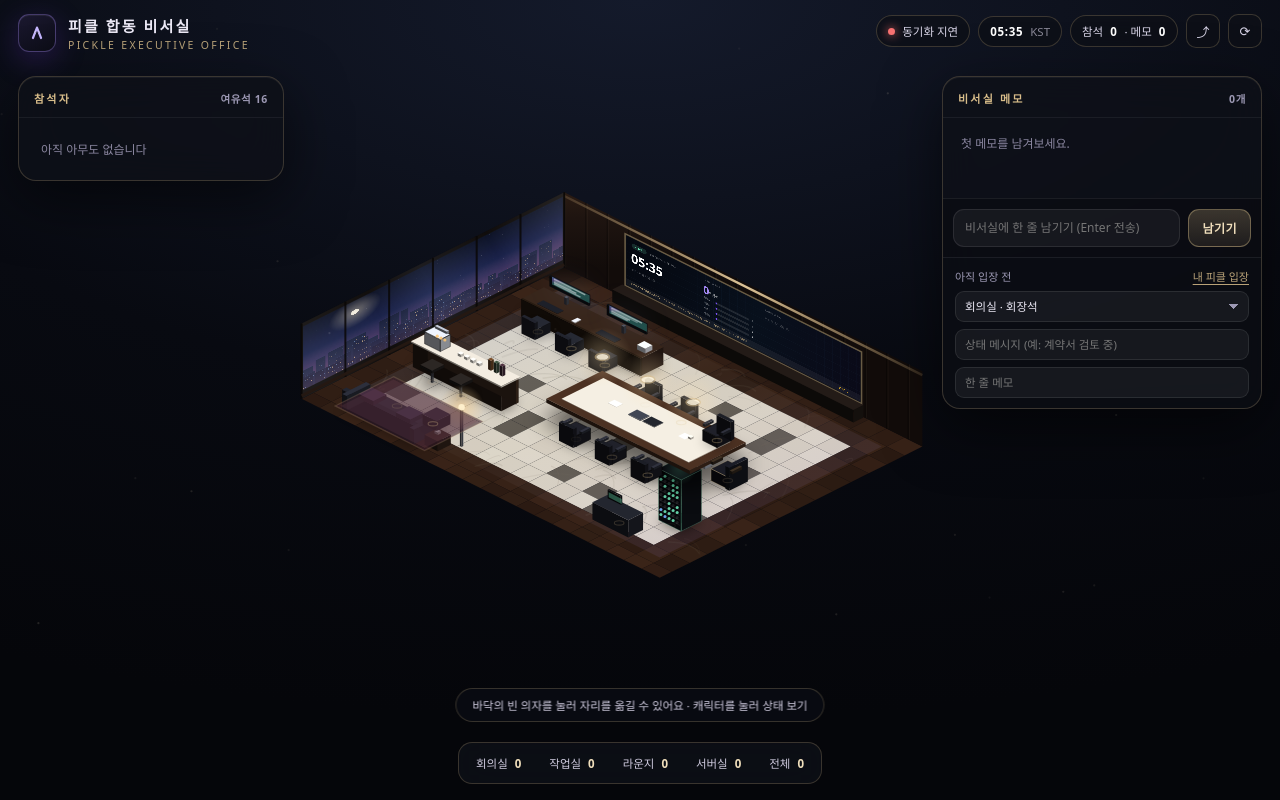
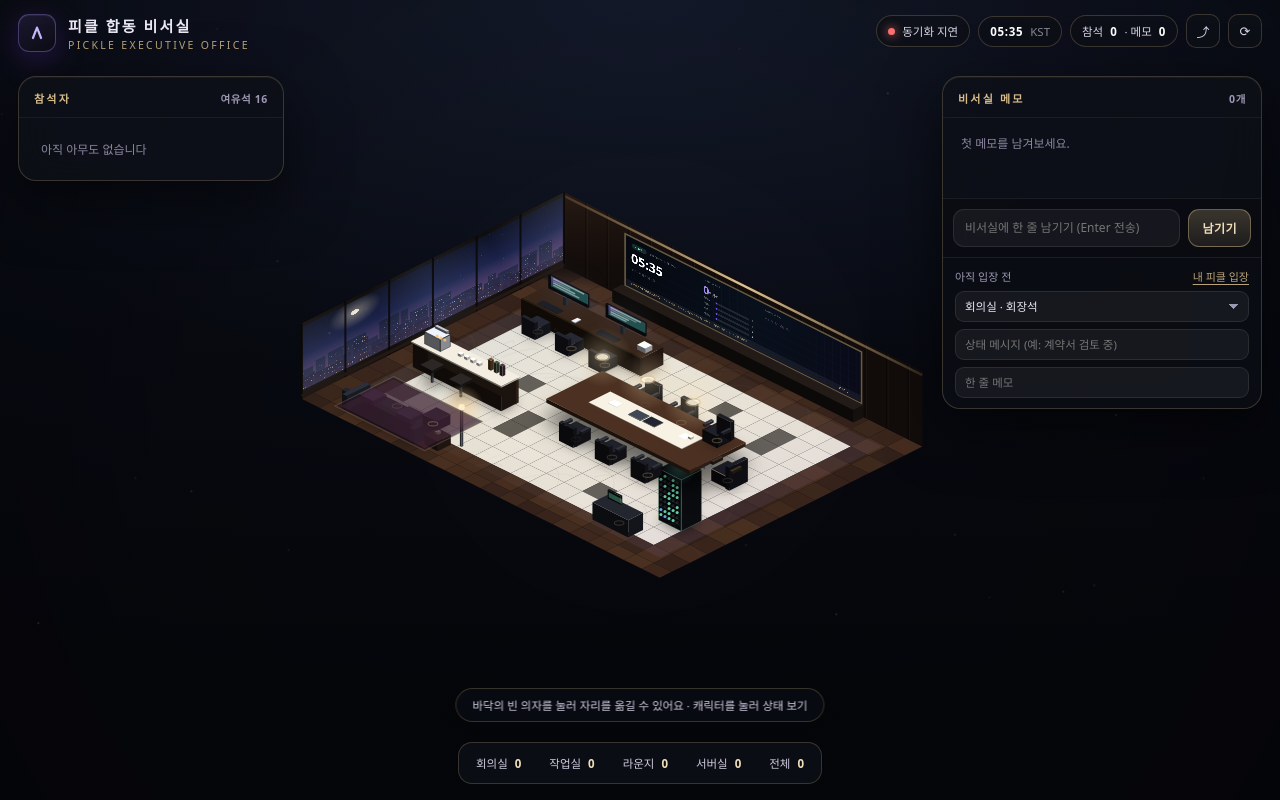
Before and after one commit to k61667-wq/pickle-executive-office, a plain HTML site: page index.html in a window 1280 px wide. Drawn offline with Linux system fonts and the light colour scheme; animation ran at ten frames a second.

Commit message:
style: 대리석 바닥·테이블·모니터·러그·비네트 다듬기

```diff
--- a/index.html
+++ b/index.html
@@ -424,11 +424,11 @@ function buildBG() {
       const edgeX = gx < 0.85 || gy < 0.85 || gx + w > W - 0.85 || gy + d > D - 0.85;
       const k = Math.floor(gx * 3) * 7 + Math.floor(gy * 3) * 13;
       let col;
-      if (edgeX) col = mix('#3a2418', '#2a1a12', rnd(k));
+      if (edgeX) col = mix('#4a3020', '#33211a', rnd(k));
       else {
-        const t = 0.5 + rnd(k) * 0.5;
-        col = mix('#e6e0d4', '#cfc7b8', t * 0.85);
-        if (rnd(k + 5) > 0.86) col = mix(col, '#b9ae9b', 0.5);
+        const t = 0.55 + rnd(k) * 0.45;
+        col = mix('#efeade', '#ded7c8', t * 0.55);
+        if (rnd(k + 5) > 0.9) col = mix(col, '#cfc5b2', 0.45);
       }
       const A = project(gx, gy), B = project(gx + w, gy), Cc = project(gx + w, gy + d), Dd = project(gx, gy + d);
       poly([A, B, Cc, Dd], col);
@@ -440,8 +440,8 @@ function buildBG() {
     const x0 = 1 + rnd(i * 2.3) * (W - 2), y0 = 1 + rnd(i * 5.1) * (D - 2);
     const x1 = x0 + (rnd(i * 9.7) - 0.5) * 2.4, y1 = y0 + (rnd(i * 4.3) - 0.5) * 2.4;
     const p0 = project(x0, y0), p1 = project(x1, y1);
-    bgc.strokeStyle = `rgba(120,110,95,${0.05 + rnd(i) * 0.09})`;
-    bgc.lineWidth = 0.7 + rnd(i * 3) * 1.2;
+    bgc.strokeStyle = `rgba(130,120,102,${0.035 + rnd(i) * 0.055})`;
+    bgc.lineWidth = 0.6 + rnd(i * 3) * 0.9;
     bgc.beginPath(); bgc.moveTo(p0[0], p0[1]);
     bgc.quadraticCurveTo((p0[0] + p1[0]) / 2 + 8, (p0[1] + p1[1]) / 2 - 6, p1[0], p1[1]);
     bgc.stroke();
@@ -538,9 +538,9 @@ function buildItems() {
   /* --- 라운지 러그 --- */
   add(100, () => {
     const A = project(1.0, 8.15), B = project(4.75, 8.15), Cc = project(4.75, 10.6), D = project(1.0, 10.6);
-    poly([A, B, Cc, D], 'rgba(60,32,44,.55)', 'rgba(216,189,138,.18)', 1.2);
+    poly([A, B, Cc, D], 'rgba(38,22,34,.62)', 'rgba(216,189,138,.20)', 1.2);
     const A2 = project(1.12, 8.27), B2 = project(4.63, 8.27), C2 = project(4.63, 10.48), D2 = project(1.12, 10.48);
-    poly([A2, B2, C2, D2], 'rgba(120,70,90,.20)');
+    poly([A2, B2, C2, D2], 'rgba(96,52,76,.28)');
   });
 
   /* --- 회의 테이블 --- */
@@ -556,9 +556,8 @@ function buildItems() {
     isoBox(TX + 1.1, TY + 0.95, TW - 2.2, TD - 1.9, 0.66, 0, '#5d6068');
     // 상판(월넛)
     isoBox(TX, TY, TW, TD, 0.16, 0.66, '#3d271b', {topK: 1.25});
-    // 대리석 인레이
-    const i0 = 0.34, i1 = 0.3;
-    isoBox(TX + i0, TY + i1, TW - i0 * 2, TD - i1 * 2, 0.02, 0.822, '#e9e4d8', {topK: 1.05});
+    // 대리석 인레이 (얇은 중앙 스트립)
+    isoBox(TX + 1.05, TY + 0.72, TW - 2.1, TD - 1.44, 0.02, 0.822, '#ece6da', {topK: 1.05});
     // 테이블 위 오브제: 노트북, 커피, 서류
     isoBox(TX + 2.4, TY + 0.95, 0.52, 0.38, 0.03, 0.84, '#2c2f38', {topK: 1.5});
     isoBox(TX + 3.0, TY + 0.95, 0.5, 0.38, 0.02, 0.86, '#1d2026', {topK: 1.2});
@@ -602,16 +601,16 @@ function buildItems() {
     isoBox(dx, dy + dd - .06, dw, .06, .74, 0, '#22170f');
     // 모니터 2대 + 스탠드
     const mon = (mx, mw) => {
-      isoBox(mx + mw / 2 - .05, dy + .18, .1, .1, .3, .74, '#3a3d45', {topK: 1.4});
-      isoBox(mx, dy + .06, mw, .06, .44, 1.02, '#0b0c10', {topK: 1.2});
+      isoBox(mx + mw / 2 - .06, dy + .2, .12, .12, .34, .74, '#3a3d45', {topK: 1.4});
+      isoBox(mx, dy + .1, mw, .07, .56, .96, '#0b0c10', {topK: 1.2});
       // 화면 발광
-      const p0 = project(mx + .04, dy + .05, 1.4), p1 = project(mx + mw - .04, dy + .05, 1.4);
-      const p2 = project(mx + mw - .04, dy + .05, 1.08), p3 = project(mx + .04, dy + .05, 1.08);
+      const p0 = project(mx + .05, dy + .1, 1.46), p1 = project(mx + mw - .05, dy + .1, 1.46);
+      const p2 = project(mx + mw - .05, dy + .1, 1.04), p3 = project(mx + .05, dy + .1, 1.04);
       const g = ctx.createLinearGradient(p0[0], p0[1], p3[0], p3[1]);
       g.addColorStop(0, 'rgba(120,180,255,.55)'); g.addColorStop(.5, 'rgba(167,139,250,.42)'); g.addColorStop(1, 'rgba(90,240,220,.3)');
       poly([p0, p1, p2, p3], g);
       for (let i = 0; i < 4; i++) {
-        const q0 = project(mx + .12, dy + .05, 1.34 - i * .065), q1 = project(mx + mw * (.45 + rnd(i + mx) * .45), dy + .05, 1.34 - i * .065);
+        const q0 = project(mx + .14, dy + .1, 1.4 - i * .09), q1 = project(mx + mw * (.45 + rnd(i + mx) * .45), dy + .1, 1.4 - i * .09);
         ctx.strokeStyle = `rgba(255,255,255,${.25 + rnd(i) * .3})`; ctx.lineWidth = 1.4;
         ctx.beginPath(); ctx.moveTo(q0[0], q0[1]); ctx.lineTo(q1[0], q1[1]); ctx.stroke();
       }
@@ -1049,8 +1048,7 @@ function frame(now) {
   });
 
   // 부유 먼지
-  ctx.globalCompositeOperation = 'lighter';
-  for (let i = 0; i < 26; i++) {
+  ctx.globalCompositeOperation = 'lighter';  for (let i = 0; i < 26; i++) {
     const x = (rnd(i) * VW + t * (4 + rnd(i + 9) * 10)) % VW;
     const y = (rnd(i + 3) * VH * 0.8 + Math.sin(t * 0.5 + i) * 20) % (VH * 0.9);
     const a = 0.04 + rnd(i + 7) * 0.09;
@@ -1058,6 +1056,11 @@ function frame(now) {
     ctx.beginPath(); ctx.arc(x, y, 1.1, 0, 7); ctx.fill();
   }
   ctx.globalCompositeOperation = 'source-over';
+
+  // 상하 가장자리 비네트
+  const vg = ctx.createRadialGradient(VW * 0.5, VH * 0.48, Math.min(VW, VH) * 0.28, VW * 0.5, VH * 0.52, Math.max(VW, VH) * 0.75);
+  vg.addColorStop(0, 'rgba(3,4,8,0)'); vg.addColorStop(0.72, 'rgba(3,4,8,.22)'); vg.addColorStop(1, 'rgba(3,4,8,.55)');
+  ctx.fillStyle = vg; ctx.fillRect(0, 0, VW, VH);
 
   requestAnimationFrame(frame);
 }
```
